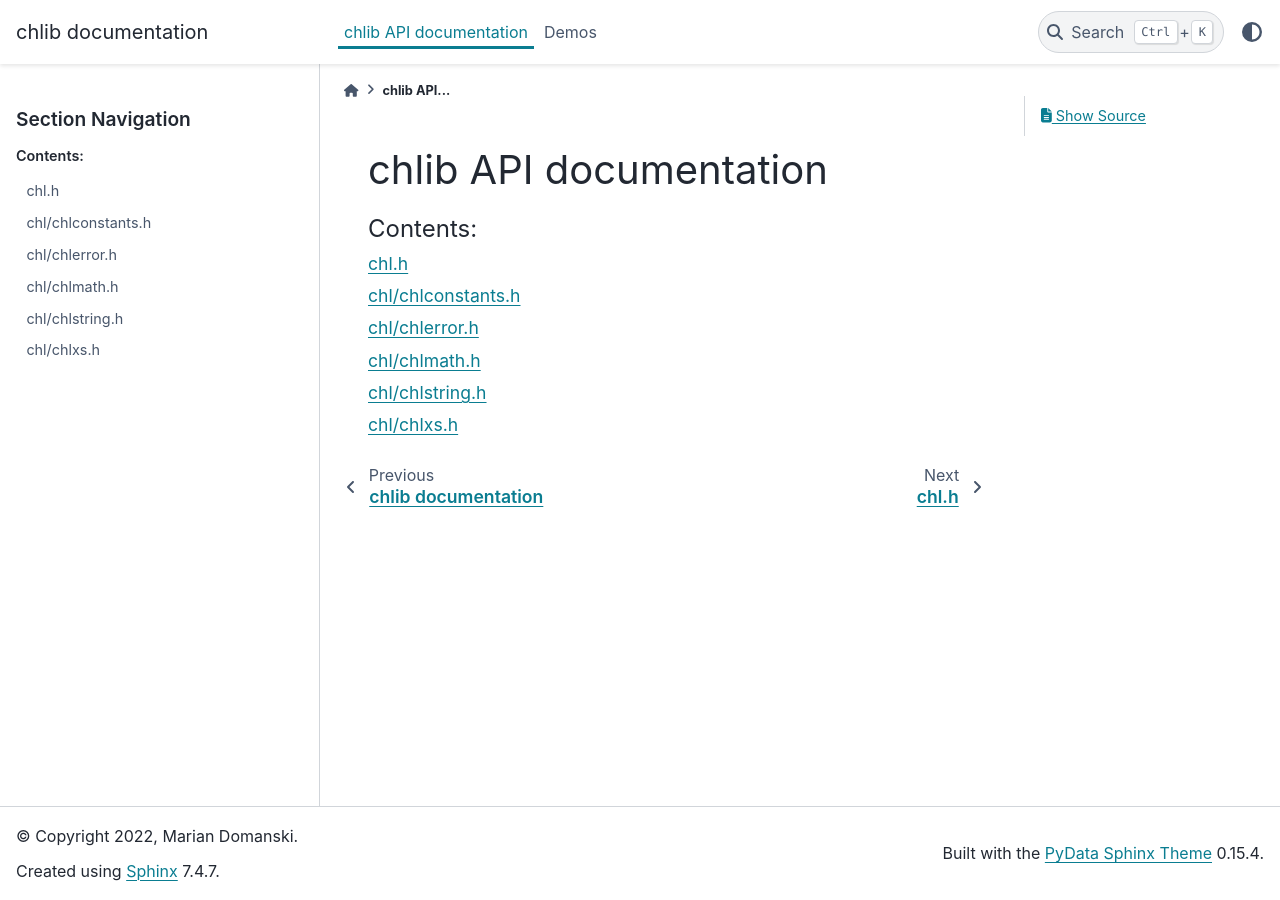
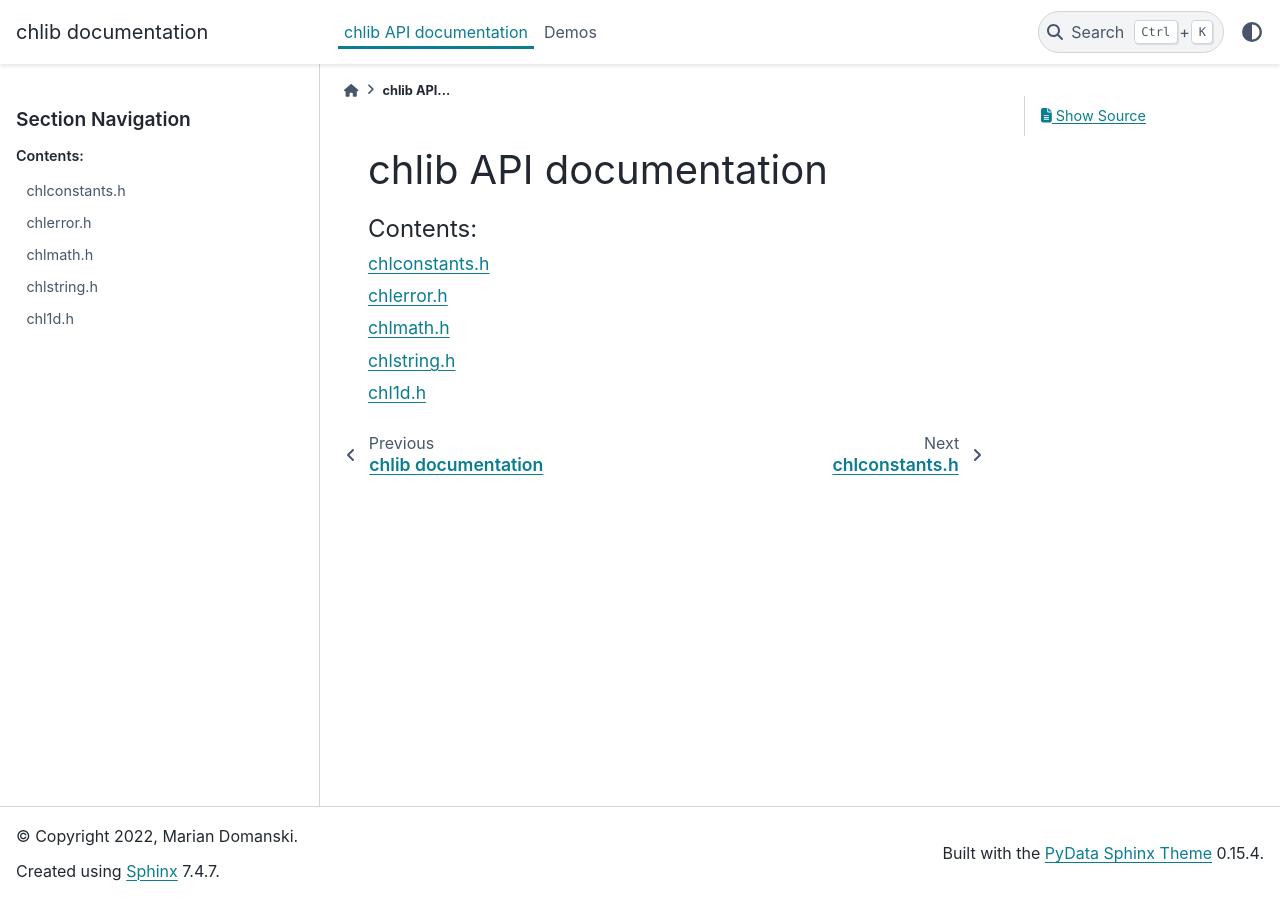
Before and after one commit to mmdski/chlib, a Sphinx documentation site: the page built from docs/source/api/index.rst, in a window 1280 px wide. Built offline with Sphinx 7.4.7 and the PyData theme 0.15.4, drawn with Linux system fonts in a browser that asks for light colours.

Commit message:
update documentation

```diff
--- a/docs/source/api/chl.rst
+++ /dev/null
@@ -1,4 +0,0 @@
-chl.h
-=====
-.. autodoxygenfile:: chl.h
-   :project: chlib
--- /dev/null
+++ b/docs/source/api/chl1d.rst
@@ -0,0 +1,4 @@
+chl1d.h
+=======
+.. autodoxygenfile:: chl/chl1d.h
+   :project: chlib
--- a/docs/source/api/chlconstants.rst
+++ b/docs/source/api/chlconstants.rst
@@ -1,4 +1,4 @@
-chl/chlconstants.h
-==================
+chlconstants.h
+==============
 .. autodoxygenfile:: chl/chlconstants.h
    :project: chlib
--- a/docs/source/api/chlerror.rst
+++ b/docs/source/api/chlerror.rst
@@ -1,4 +1,4 @@
-chl/chlerror.h
-===============
+chlerror.h
+==========
 .. autodoxygenfile:: chl/chlerror.h
    :project: chlib
--- a/docs/source/api/chlmath.rst
+++ b/docs/source/api/chlmath.rst
@@ -1,4 +1,4 @@
-chl/chlmath.h
-=============
+chlmath.h
+=========
 .. autodoxygenfile:: chl/chlmath.h
    :project: chlib
--- a/docs/source/api/chlstring.rst
+++ b/docs/source/api/chlstring.rst
@@ -1,4 +1,4 @@
-chl/chlstring.h
-===============
+chlstring.h
+===========
 .. autodoxygenfile:: chl/chlstring.h
    :project: chlib
--- a/docs/source/api/chlxs.rst
+++ /dev/null
@@ -1,4 +0,0 @@
-chl/chlxs.h
-===============
-.. autodoxygenfile:: chl/chlxs.h
-   :project: chlib
--- a/docs/source/api/index.rst
+++ b/docs/source/api/index.rst
@@ -5,9 +5,8 @@ chlib API documentation
    :maxdepth: 2
    :caption: Contents:
 
-   chl
    chlconstants
    chlerror
    chlmath
    chlstring
-   chlxs
+   chl1d
--- a/docs/source/conf.py
+++ b/docs/source/conf.py
@@ -58,12 +58,11 @@ html_favicon = '_static/favicon.ico'
 breathe_projects_source = {
     "chlib": ("../../include/",
               [
-                  "chl.h",
                   "chl/chlconstants.h",
                   "chl/chlerror.h",
                   "chl/chlmath.h",
                   "chl/chlstring.h",
-                  "chl/chlxs.h"
+                  "chl/chl1d.h"
               ]
               )
 }
```
